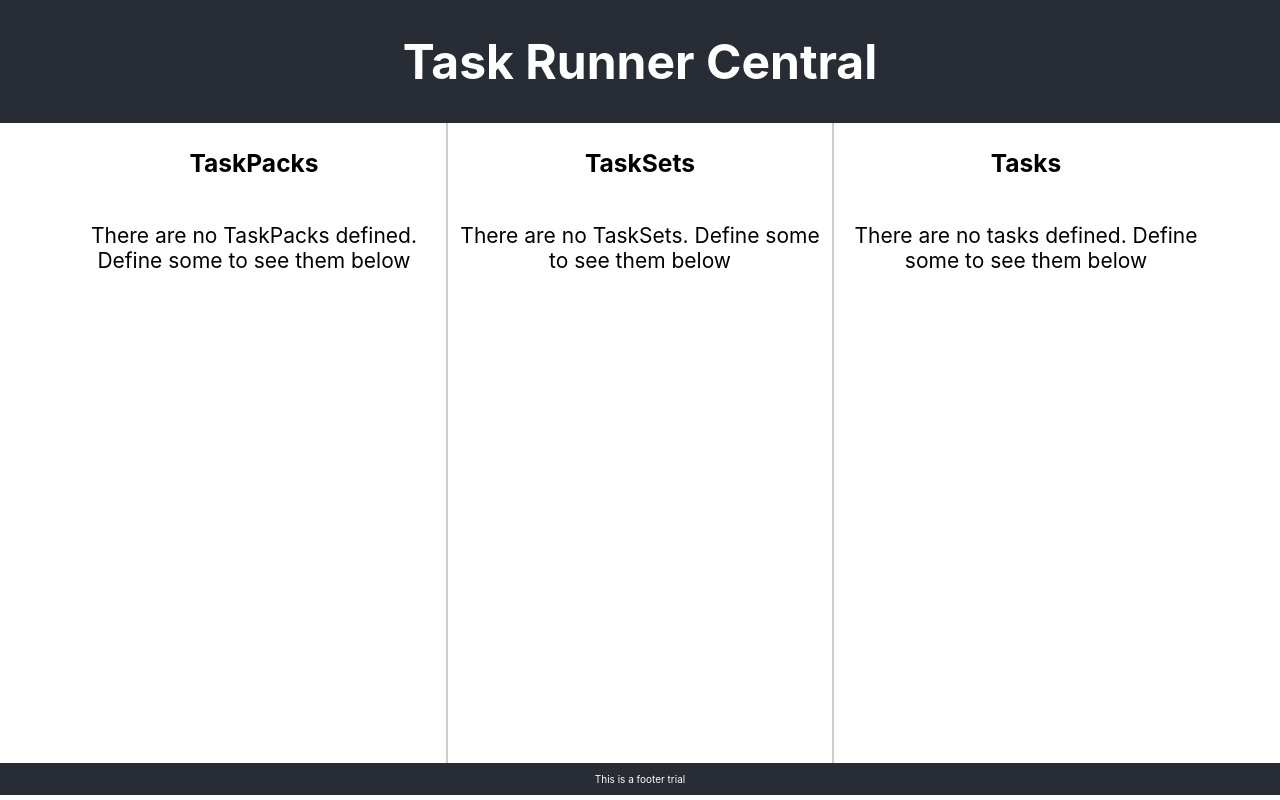
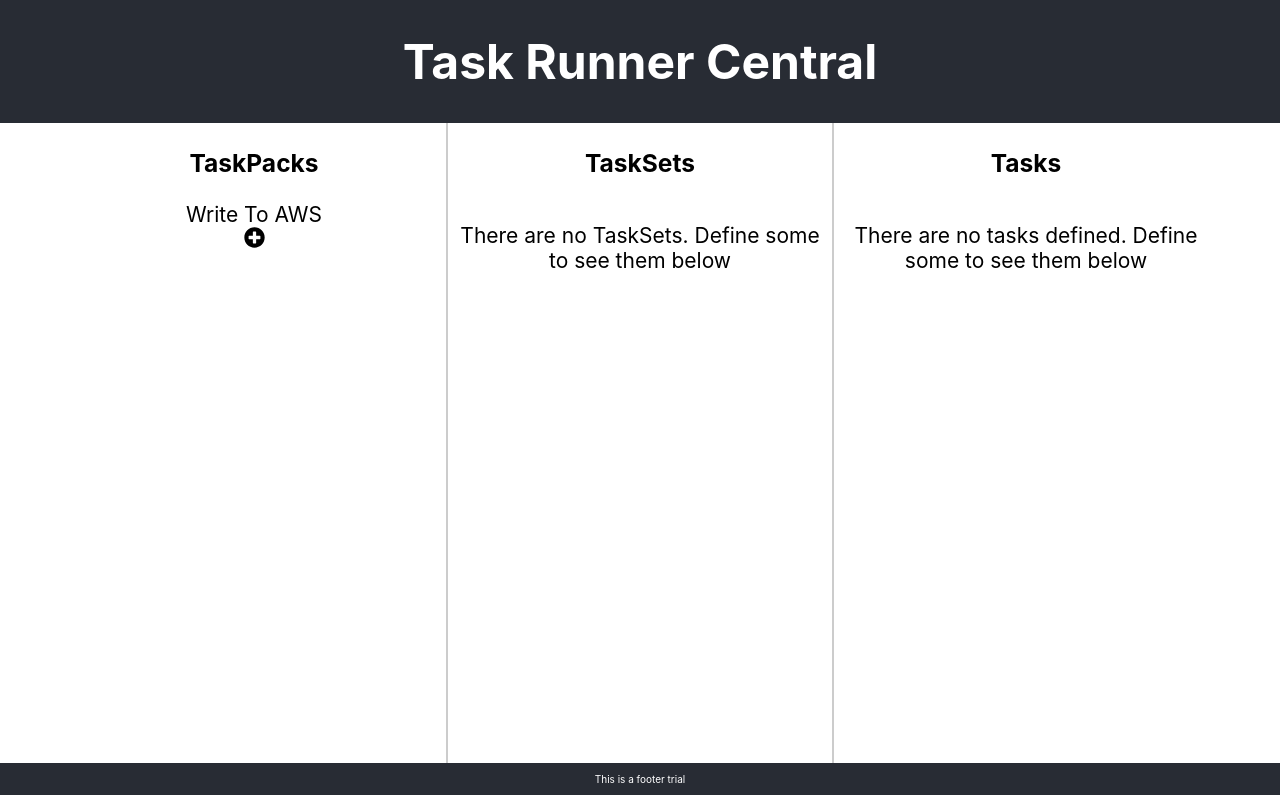
Before and after one commit to foolstak/TechStudyPlan2019, a React (Create React App) app in the folder FrontEnd/TRC/trc-ui/: page / in a window 1280 px wide. Built offline with nearby package versions, Linux system fonts and the light colour scheme.

Commit message:
Added fontawesome to project. Moved state to App.js so that it can be easily moved to Redux

```diff
--- a/FrontEnd/TRC/trc-ui/package.json
+++ b/FrontEnd/TRC/trc-ui/package.json
@@ -3,6 +3,9 @@
   "version": "0.1.0",
   "private": true,
   "dependencies": {
+    "@fortawesome/fontawesome-svg-core": "^1.2.25",
+    "@fortawesome/free-solid-svg-icons": "^5.11.2",
+    "@fortawesome/react-fontawesome": "^0.1.4",
     "pretty": "^2.0.0",
     "react": "^16.9.0",
     "react-dom": "^16.9.0",
--- a/FrontEnd/TRC/trc-ui/src/App.js
+++ b/FrontEnd/TRC/trc-ui/src/App.js
@@ -3,20 +3,36 @@ import './App.css';
 import TaskPackSection from './components/TaskPack/TaskPackSection';
 import TaskSetSection from './components/TaskSet/TaskSetSection';
 import TaskSection from './components/Task/TaskSection';
+const tasks = [
+  {taskid:'t1', taskName:'Run Console Application', parameters:[{parameterName: 'runCommand', parameterValue:'C://Dev/Rates/Apps/ConsoleRunner.exe'}]},
+  {taskid:'t2', taskName:'Connect to Database', parameters:[{parameterName:'connectionString', parameterValue:'Server=myServerAddress;Database=myDataBase;'},
+  {parameterName:'userName', parameterValue:'app_owner'},
+  {parameterName:'password',parameterValue:'sa'}]},
+  {taskid:'t3', taskName:'Run Database query'},
+  {taskid:'t4', taskName:'Connect to AWS'},
+  {taskid:'t5', taskName:'Connect to Server'},
+  {taskid:'t6', taskName:'Post to Server'},
+  {taskid:'t7', taskName:'Get from Server'},
+  {taskid:'t8', taskName:'Write file'},
+  {taskid:'t9', taskName:'Read file'},
+  {taskid:'t10', taskName:'Connect via FTP'}
+];
+
+const taskSets = [{taskSetId: 'ts1', taskSetName: 'Run Application on Server', taskIdPriorityMap:[{taskId: 't1', priority: 2}, {taskid: 't5', priority: 1}]},
+{taskSetId: 'ts2', taskSetName: 'Write file to AWS', taskIdPriorityMap:[{taskId: 't4', priority: 1}, {taskid: 't8', priority: 2}]}];
+
+const taskPacks = [{taskPackId: 'tp1', taskPackName: 'Write To AWS', taskSetIdPriorityMap:[{taskSetId:'ts1', priority: 1}, {taskSetId:'ts2', priority:2}]}];
 
 function App() {
-  var noOfTaskPacks = 0;
-  var noOfTaskSets = 0;
-  var noOfTasks = 0;
   return (
     <div className="App">
       <header className="App-header">
         <h1>Task Runner Central</h1>
       </header>
       <div id="container" className="App-content">
-        <TaskPackSection noOfTaskPacks={ noOfTaskPacks }/>
-        <TaskSetSection noOfTaskSets={ noOfTaskSets }/>
-        <TaskSection noOfTasks={ noOfTasks }/>
+        <TaskPackSection taskPacks={ taskPacks } taskSets= { taskSets } tasks = { tasks }/>
+        <TaskSetSection taskSets={ taskSets }/>
+        <TaskSection tasks={ tasks }/>
       </div>
       <footer className="App-footer">
         <p>This is a footer trial</p>
--- a/FrontEnd/TRC/trc-ui/src/components/TaskPack/TaskPack.js
+++ b/FrontEnd/TRC/trc-ui/src/components/TaskPack/TaskPack.js
@@ -1,5 +1,7 @@
 import React, { Component } from "react";
 import './TaskPack.css';
+
+
 
 class TaskPack extends Component{
 
@@ -9,17 +11,23 @@ class TaskPack extends Component{
     }
 
     onTaskPackClicked(){
-        var taskSets = [...new Set(this.props.taskSets)].filter(x => Number(x));
-        console.log("TaskPack " + this.props.number + " clicked");
-        console.log("Associated tasksets: " + taskSets);
+        // var taskSetIdPriorityMap = [...this.props.taskSetIdPriorityMap];
+        var taskSets = [...this.props.taskSets];
+        var taskPackId = this.props.taskPackId;
+        console.log("TaskPack " + taskPackId + " clicked");
+        console.log("Associated tasksets: ");
+        taskSets.forEach(taskSet => {
+            console.log(taskSet.taskSetName);
+        })
     }
 
     render(){
 
         return (
         <div className="TaskPack-main" onClick={ this.onTaskPackClicked }>
-           TaskPack { this.props.number }
+           {this.props.taskPackName}
         </div>
+
         );
     }
 }
--- a/FrontEnd/TRC/trc-ui/src/components/TaskPack/TaskPackSection.js
+++ b/FrontEnd/TRC/trc-ui/src/components/TaskPack/TaskPackSection.js
@@ -1,18 +1,33 @@
 import React from "react";
 import './TaskPackSection.css';
 import TaskPack from "./TaskPack";
+import { FontAwesomeIcon } from '@fortawesome/react-fontawesome'
+import { faPlusCircle } from '@fortawesome/free-solid-svg-icons'
 
 function TaskPackSection(props){
 
-    var noOfTaskPacksToRender = props.noOfTaskPacks;
-    var taskPackList = [];
-    for(let i = 1; i <= noOfTaskPacksToRender; i++){
-        taskPackList.push(<TaskPack key={ i } taskSets={ [Math.floor(Math.random() * 10) % 5, Math.floor(Math.random() * 10) % 5]}/>);
-    }
+    let taskPacks = [...props.taskPacks];
+    let taskSets = props.taskSets;
+    let taskSetIdPriorityMap = taskPacks.taskSetIdPriorityMap;
+    // let taskSetId = taskPacks.taskSetIdPriorityMap.taskSetId;
+
+    console.log(taskPacks);
+    let taskPackList = [];
+
+    taskPacks.forEach(element => {
+        console.log(element.taskPackId);
+        console.log(element.taskPackName);
+        taskPackList.push(<TaskPack key={ element.taskPackId } taskPackId = { element.taskPackId } taskPackName={ element.taskPackName } taskSetIdPriorityMap={ taskSetIdPriorityMap } taskSets={ taskSets }/>);
+    });
+    // for(let i = 1; i <= noOfTaskPacksToRender; i++){
+    //     console.log(taskPacks[i]);
+    //     taskPackList.push(<TaskPack key={ i } taskPackName={ taskPacks.taskPackName }taskSets={ [Math.floor(Math.random() * 10) % 5, Math.floor(Math.random() * 10) % 5]}/>);
+    // }
     return (
     <div  className="TaskPackSection-main">
         <h3>TaskPacks</h3>
         { taskPackList.length > 0? taskPackList : <p>There are no TaskPacks defined. Define some to  see them below</p> }
+        <FontAwesomeIcon icon={ faPlusCircle } />
     </div>
     );
 }
--- a/FrontEnd/TRC/trc-ui/src/components/TaskSet/TaskSetSection.js
+++ b/FrontEnd/TRC/trc-ui/src/components/TaskSet/TaskSetSection.js
@@ -1,6 +1,7 @@
 import React from "react";
 import './TaskSetSection.css';
 import Utils from '../../common/utils';
+import TaskSet from './TaskSet';
 
 function TaskSetSection(props){
 
--- a/FrontEnd/TRC/trc-ui/src/index.js
+++ b/FrontEnd/TRC/trc-ui/src/index.js
@@ -1,10 +1,14 @@
 import React from 'react';
 import ReactDOM from 'react-dom';
+
 import './index.css';
+
 import App from './App';
 import * as serviceWorker from './serviceWorker';
 
-ReactDOM.render(<App />, document.getElementById('root'));
+ReactDOM.render(
+<App />,
+document.getElementById('root'));
 
 // If you want your app to work offline and load faster, you can change
 // unregister() to register() below. Note this comes with some pitfalls.
```
Also changed, not shown: 1 other file (tests, documents, lock files or other folders).
